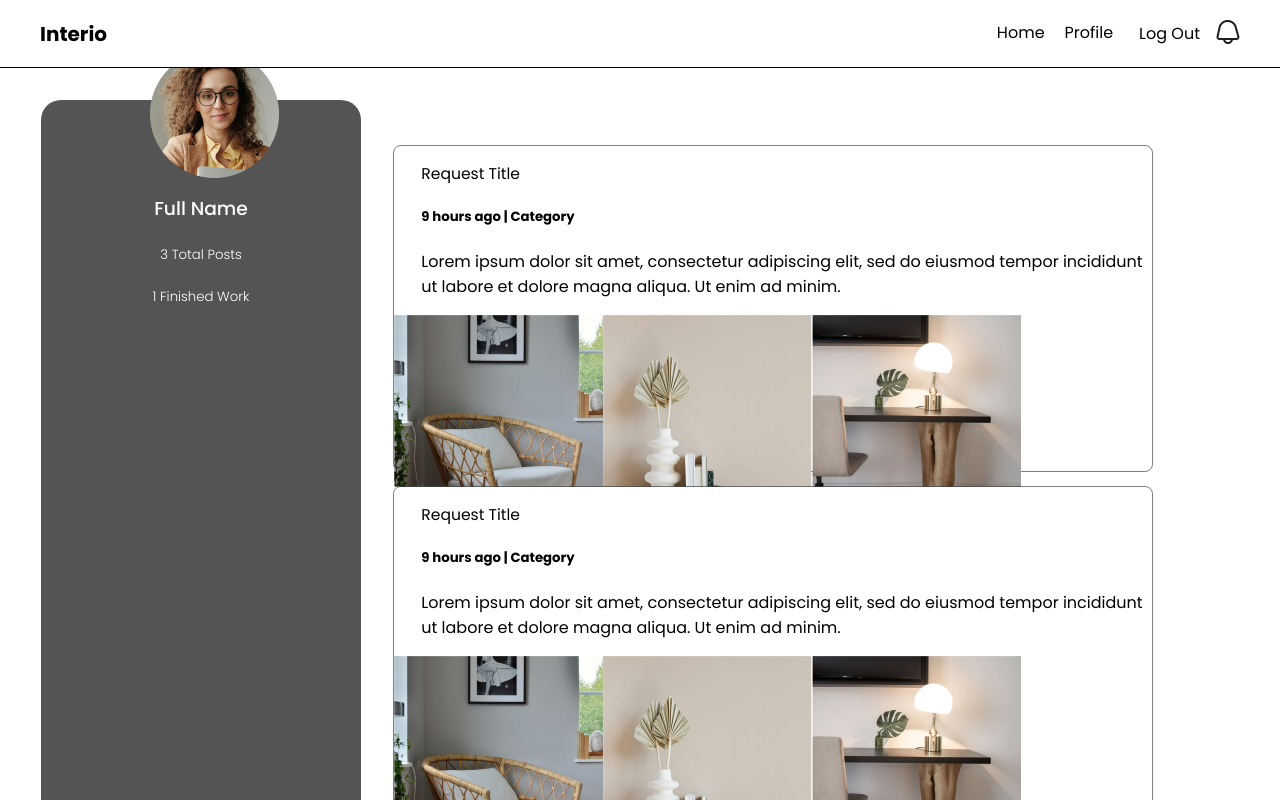
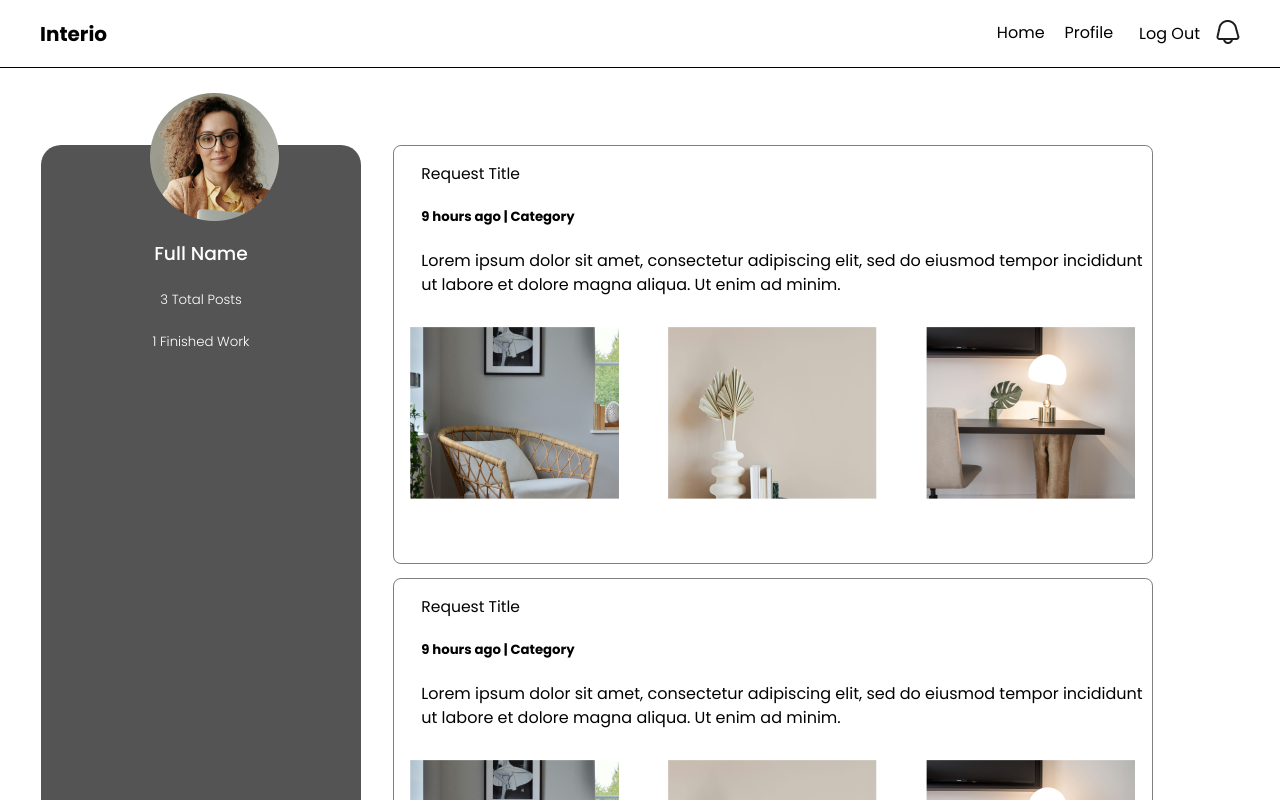
Before and after one commit to joelarapi/Interio-Front-End, a React (Vite) app: page /clientprofile in a window 1280 px wide. Shown: the top 800 px of the page. Built offline with nearby package versions, Linux system fonts and the light colour scheme.

Commit message:
Update client profile css

```diff
--- a/src/Components/ClientProfile.module.css
+++ b/src/Components/ClientProfile.module.css
@@ -6,7 +6,7 @@
 
 
 .profilebar {
-    margin-top: 100px;
+    margin-top: 145px;
     margin-left: 41px;
     width: 285px;
     height: 840px;
@@ -18,7 +18,7 @@
 
 .imageprofile {
     position: absolute;
-    top: 50px;
+    top: 93px;
     left: 150px;
 }
 
@@ -50,7 +50,7 @@
 
 .innercontent {
     width: 757.55px;
-    height: 325px;
+    height: 417px;
     border-radius: 7.79px;
     border: 0.78px solid rgba(0, 0, 0, 0.5);
 }
@@ -66,3 +66,18 @@
     line-height: 23.38px;
     text-align: left;
 }
+
+.posterstext p {
+    font-size: 16px;
+    font-weight: 400;
+    line-height: 24px;
+    text-align: left;
+}
+
+.posters{
+    display: flex;
+    flex-direction: row;
+    justify-content: center;
+    gap: 49px;
+    margin-top: 30px;
+}
```
